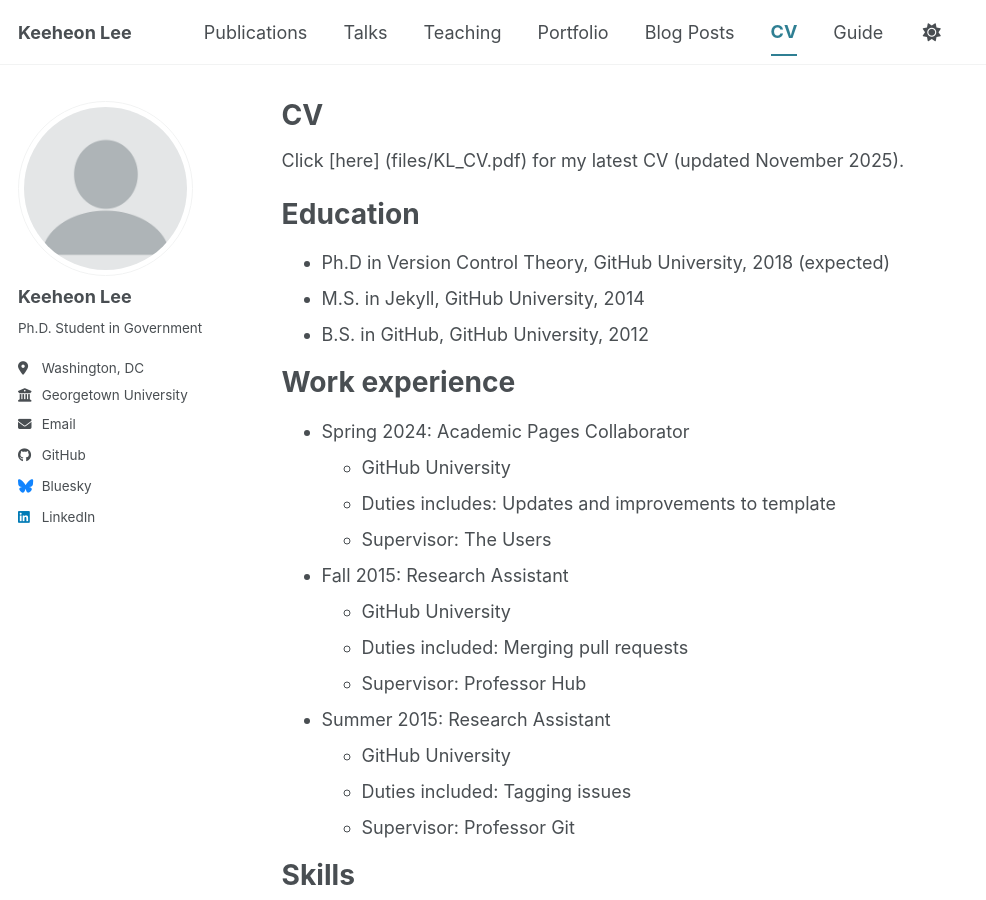
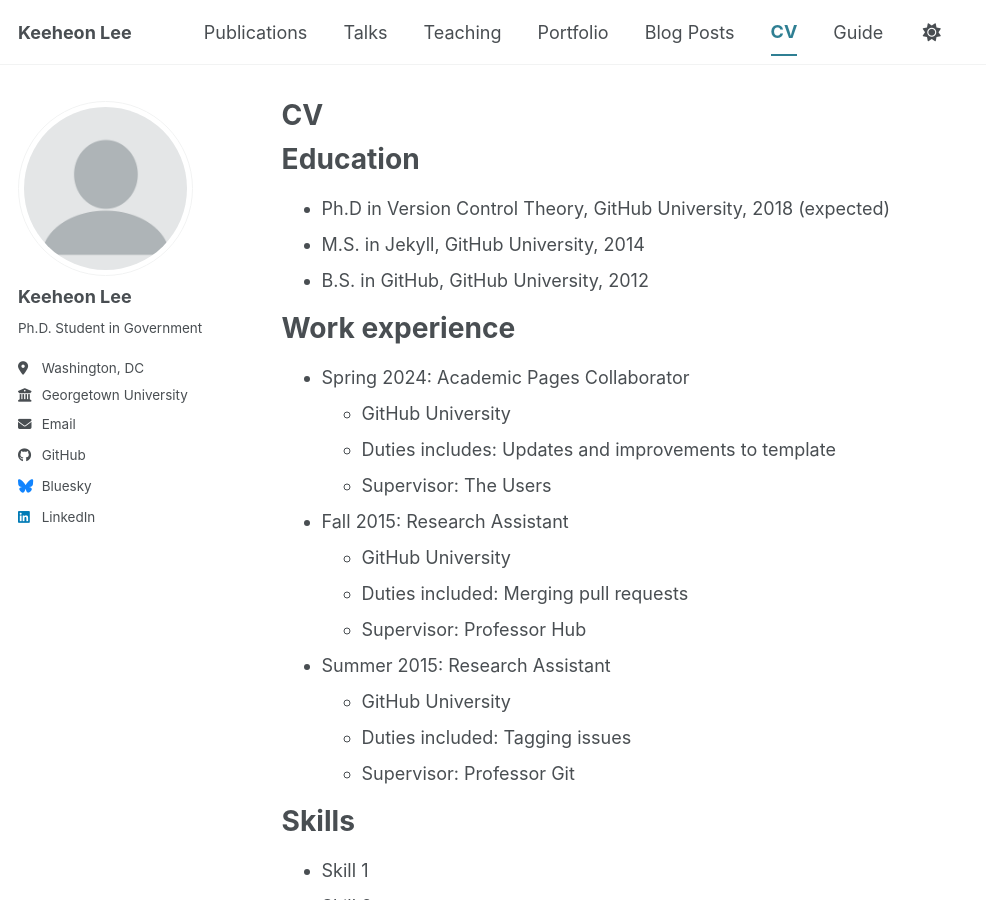
Before and after one commit to keeheon-lee/khoney.github.io, a Jekyll site: the page built from _pages/cv.md, in a window 1280 px wide and 900 px high. Shown: the whole window, without its empty margins (0-986 px from the left). Built offline with Jekyll 4.4.1, drawn with Linux system fonts in a browser that asks for light colours; a script bundle is joined from its source files by our own code; library files that are not in the unit come from our copies.

Commit message:
Update cv.md

```diff
--- a/_pages/cv.md
+++ b/_pages/cv.md
@@ -6,7 +6,6 @@
 redirect_from:
   - /resume
 ---
-Click [here] (files/KL_CV.pdf) for my latest CV (updated November 2025).
 {% include base_path %}
 
 Education
```
